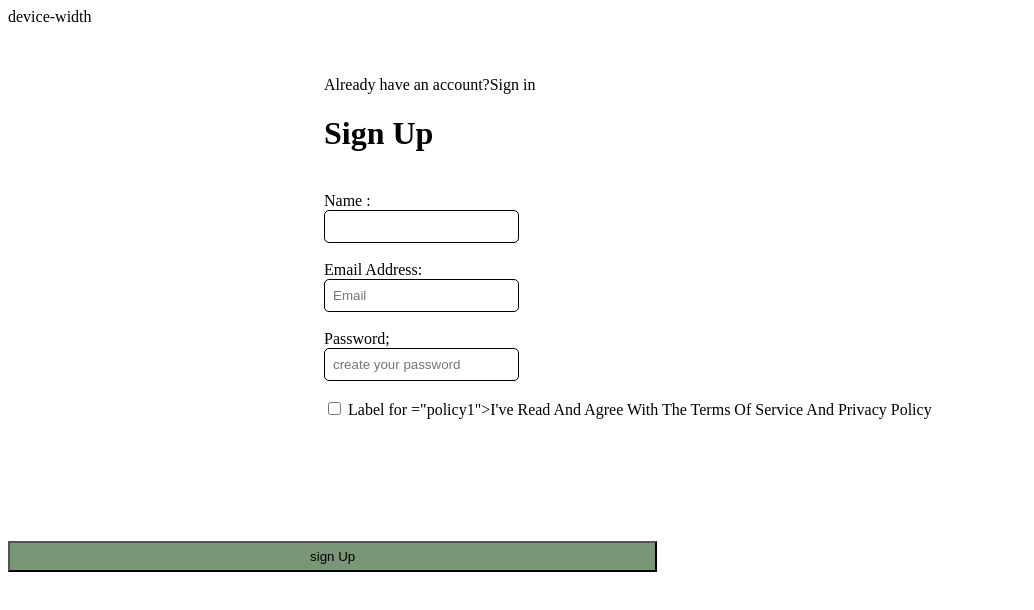
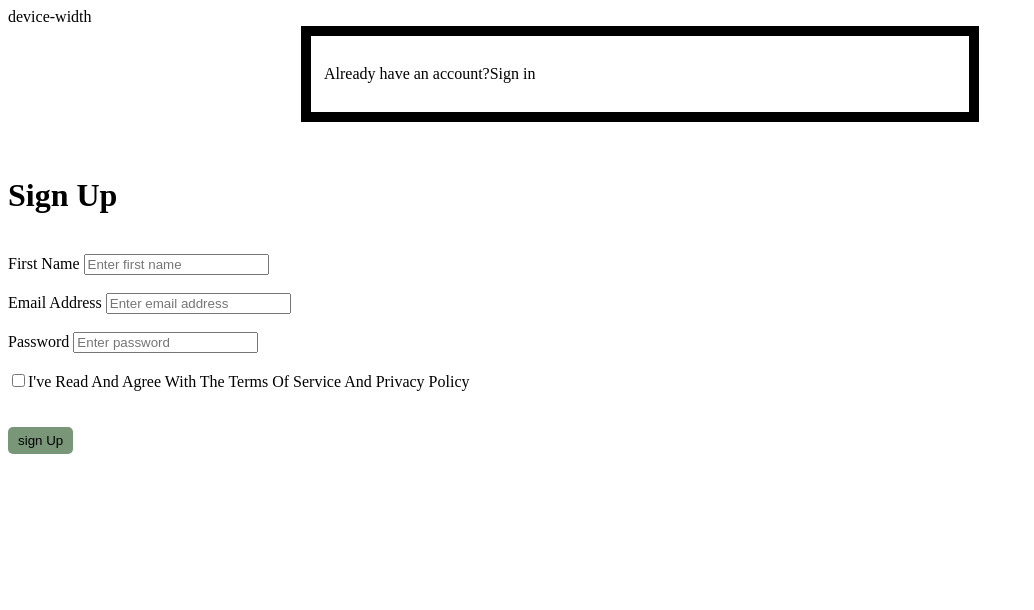
Before and after one commit to Faith-Ndungu/Git-200, a plain HTML site: page forms.html in a window 1280 px wide. Shown: the whole page, without its empty margins (0-1034 px from the left). Drawn offline with Linux system fonts and the light colour scheme.

Commit message:
add files

```diff
--- a/forms.html
+++ b/forms.html
@@ -4,54 +4,33 @@
     <head>
     <meta charset="UTF-8">
     <meta name="viewport" content="width=device-width, initial-scale=1.0">
-    <title>Forms and Tables</title>
-    <style>
-    #form{
-
-        width: 50%;
-        margin: 0 auto;
-        padding : 50px;
-}
-input{
-    padding : 8px 8px;
-    border-radius: 5px;
-    border: 1px solid;
-}
-button{
-    padding: 6px 300px;
-    background-color: rgb(121, 150, 121);
-    colour: black
-    border-radius: 5px solid;
-}
-
-
-    </style>
+    <title>Document</title>
+    <link rel="stylesheet" href="style.css">
 
 </head>
 <body>
 
     <form id = "form">
-        Already have an account?Sign in <botton type="Sign in"></botton>
-        <br/>
+        <p>Already have an account?Sign in</form></p>
+        <br>
         <h1>Sign Up</h1>
-        <br/>
-         <label for="name"></label>Name :</label><br/>
-         <input name = placeholder="Enter first name"type="Name"required class="input"/>
-         <br/>
-         <br/>
-         <label for="Emailaddress">Email Address:</label><br/>
-         <input email="Emailaddress" placeholder="Email" type="text" required class="input"/>
-         <br/>
-         <br/>
-         <label for="password">Password;</label><br/>
-         <input type="password"placeholder="create your password"type="only letters A-Z and numbers 0-9"required class="input"/>
-         <br/>
-         <br/>
-         <input type="checkbox",id="policy1" name="policy1" value="yes">
-         Label for ="policy1">I've Read And Agree With The Terms Of Service And Privacy Policy</form><br>
-         <br/>
-         <br/>
-         <br/>
+        <br>
+         <label for="firstname">First Name</label>
+         <input name ="firstname" placeholder="Enter first name" type="text" required class="input">
+         <br>
+         <br>
+         <label for="email address">Email Address</label>
+         <input email="email address" placeholder="Enter email address" type="text" required class="input">
+         <br>
+         <br>
+         <label for="password">Password</label>
+         <input type="password" placeholder="Enter password" type="only letters A-Z and numbers 0-9"required class="input"/>
+         <br>
+         <br>
+         <input type="checkbox">I've Read And Agree With The Terms Of Service And Privacy Policy
+         <br>
+         <br>
+         <br>
          <button type="Sign Up">sign Up</button>
     </form>
 
--- /dev/null
+++ b/style.css
@@ -0,0 +1,30 @@
+#form{
+    width: 50%;
+    margin: 0 auto;
+    padding: 13px;
+    border:solid 10px;
+
+
+}
+
+#input{
+    padding : 8px 8px;
+    border-radius: 5px;
+    border: 1px solid;
+}
+button{
+    padding: 6px 10px;
+    background-color: rgb(121, 150, 121);
+    border: 6px;
+    border-radius: 5px
+}
+
+#tables{
+    table, th, td{
+        padding: 8px 8px;
+        border: solid 1px blue
+        border-collapse; collapse
+    }
+
+
+}
```
Also changed, not shown: signup.html (+14 -14 lines), tables.html (+5 -8 lines).
